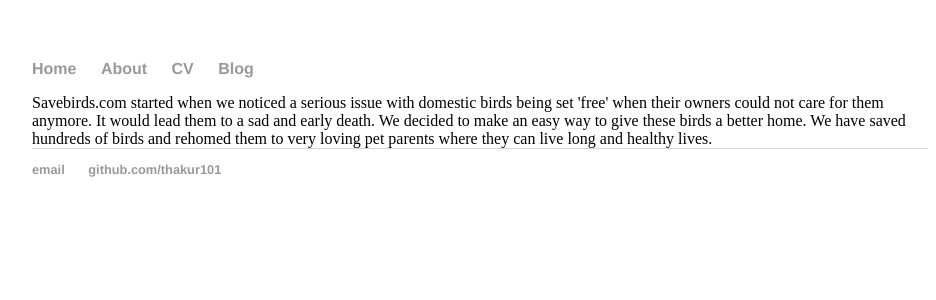
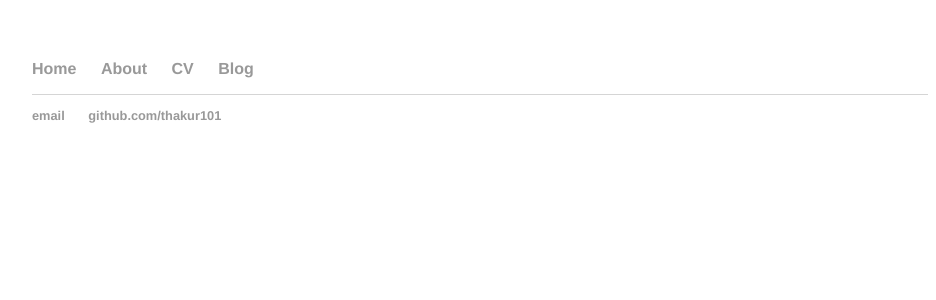
Before and after one commit to thakur101/thakur101.github.io, a Jekyll site: the page built from home/index.html, in a window 1280 px wide. Shown: the top 300 px of the page, without its empty margins (160-1096 px from the left). Built offline with Jekyll 4.4.1, drawn with Linux system fonts in a browser that asks for light colours.

Commit message:
Home page

```diff
--- a/home/index.html
+++ b/home/index.html
@@ -2,6 +2,3 @@
 layout: default
 title: A creative blog
 ---
-<div class="firsttext">
-    Savebirds.com started when we noticed a serious issue with domestic birds being set 'free' when their owners could not care for them anymore. It would lead them to a sad and early death. We decided to make an easy way to give these birds a better home. We have saved hundreds of birds and rehomed them to very loving pet parents where they can live long and healthy lives.
-</div>
```
